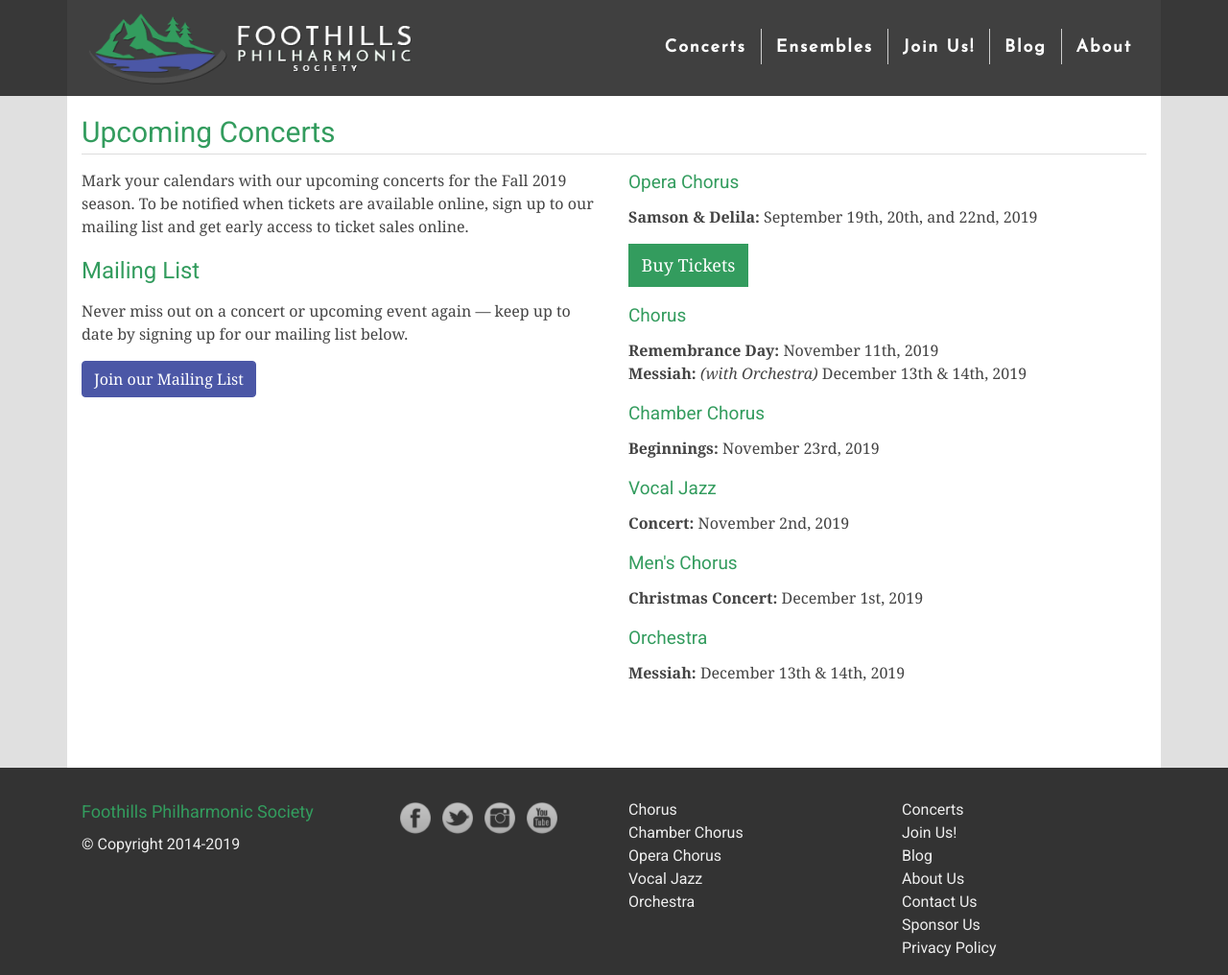
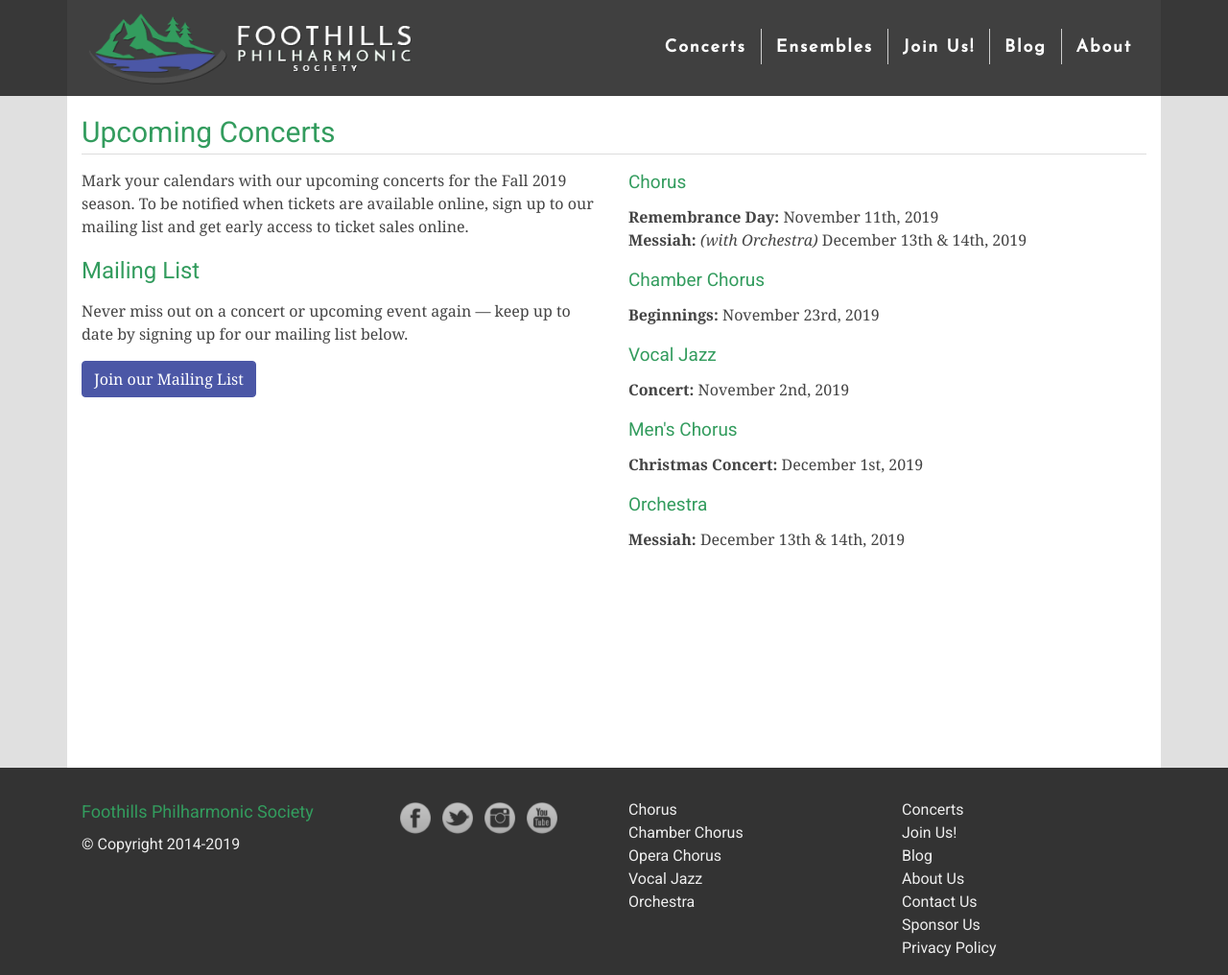
Before and after one commit to percyhanna/fps, a Jekyll site: the page built from concerts/index.html, in a window 1280 px wide and 1016 px high. Shown: the whole window at 96% size. Built offline with Jekyll 4.4.1, drawn with Linux system fonts in a browser that asks for light colours; nearby versions of some CDN libraries; Markdown is read by kramdown in place of the engine named in the settings.

Commit message:
Update index.html

```diff
--- a/concerts/index.html
+++ b/concerts/index.html
@@ -17,14 +17,6 @@
   </div>
 
   <div class="col-12 col-md-6">
-    <h5>Opera Chorus</h5>
-    <p>
-      <strong>Samson &amp; Delila:</strong> September 19th, 20th, and 22nd, 2019
-    </p>
-    <p>
-      <a class="link-button" href="http://www.calgaryconcertopera.com/upcoming-events.html" target="_blank">Buy Tickets</a>
-    </p>
-
     <h5>Chorus</h5>
     <p>
       <strong>Remembrance Day:</strong> November 11th, 2019<br>
```
